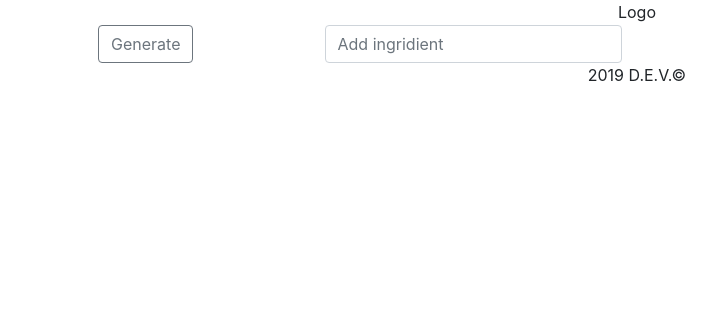
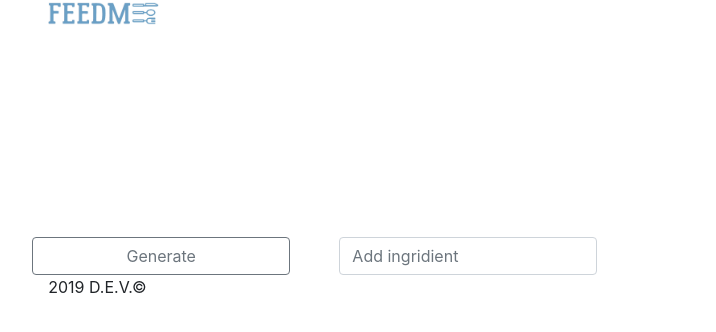
Before and after one commit to Jellyasjack/softdevproj, a React (Create React App) app: page / in a window 1280 px wide. Shown: the top 332 px of the page, without its empty margins (3-719 px from the left). Built offline with nearby package versions, Linux system fonts and the light colour scheme.

Commit message:
css1
Начал пилить цсс, пока всё косо -_-

```diff
--- a/src/App.css
+++ b/src/App.css
@@ -31,3 +31,30 @@
   visibility: visible;
   transition: 0.4s;
 }
+
+.larger {
+  padding-left: 4% !important;
+  padding-right: 4% !important;
+}
+
+.smallr {
+  padding-left: 2% !important;
+  padding-right: 2% !important;
+}
+
+.sbig {
+  width: 100% !important;
+}
+
+.smed {
+  width: 92% !important;
+  align-self: center;
+}
+
+.ssml {
+  width: 19% !important;
+}
+
+.pict {
+  height: 10%;
+}
--- a/src/App.js
+++ b/src/App.js
@@ -1,5 +1,6 @@
 import React from 'react';
 import './App.css';
+import logo from './logo.jpg';
 
 class App extends React.Component {
   constructor (props) {
@@ -11,6 +12,13 @@ class App extends React.Component {
       recp: '',
     }
     this.SummonEdward = this.SummonEdward.bind(this);
+  }
+
+  //Лого
+  logo() {
+    return (
+      <img src={logo} alt="Logo" class="pict"/>
+    )
   }
 
   //Запоминаем ингридиенты
@@ -66,7 +74,7 @@ class App extends React.Component {
       stt2 = "fadeout"
     }
     return(
-      <div class={"col-xl-3 col-md-3 col-12 " + stt2}>
+      <div class={"col-xl-3 col-md-3 col-12 smallr ssml " + stt2}>
         <input name="inp2" type="text" class="form-control" placeholder="Add ingridient"
           value={this.state.inp2}
           onChange={this.handleUserInput}
@@ -85,7 +93,7 @@ class App extends React.Component {
       stt3 = "fadeout"
     }
     return(
-      <div class={"col-xl-3 col-md-3 col-12 " + stt3}>
+      <div class={"col-xl-3 col-md-3 col-12 smallr ssml " + stt3}>
         <input name="inp3" type="text" class="form-control" placeholder="Add ingridient"
           value={this.state.inp3}
           onChange={this.handleUserInput}
@@ -96,30 +104,31 @@ class App extends React.Component {
 
   render() {
     return (
-      <div className="App">
+      <div className="App" class="sbig">
+
         {/* Логотип */}
-        <div class="row">
+        <div class="row larger sbig">
           <div class="col-xl-12 col-md-12 col-12">
-            <span class="text-justify">Logo</span>
+            {this.logo()}
           </div>
         </div>
 
         {/* Рецепт */}
-        <div class="row">
-          <div class="col-xl-12 col-md-12 col-12">
+        <div class="row larger sbig">
+          <div class="col-xl-12 col-md-12 col-12 smed">
             {this.Protocol11()}
           </div>
         </div>
 
-        <div class="row">
+        <div class="row smallr sbig">
 
           {/* Кнопка */}
-          <div class="col-xl-3 col-md-3 col-12">
-            <button class="btn btn-outline-secondary" type="button" onClick={this.SummonEdward}>Generate</button>
+          <div class="col-xl-3 col-md-3 col-12 smallr ssml">
+            <button class="btn btn-outline-secondary sbig" type="button" onClick={this.SummonEdward}>Generate</button>
           </div>
 
           {/* Поле ввода 1 */}
-          <div class="col-xl-3 col-md-3 col-12">
+          <div class="col-xl-3 col-md-3 col-12 smallr ssml">
             <input name="inp1" type="text" class="form-control" placeholder="Add ingridient"
               value={this.state.inp1}
               onChange={this.handleUserInput}
@@ -135,7 +144,7 @@ class App extends React.Component {
 
 
         {/* Прочая ересь */}
-        <div class="row">
+        <div class="row larger">
           <div class="col-xl-12 col-md-12 col-12">
             <span class="text-justify">2019   D.E.V.&#169;</span>
           </div>
```
Also changed, not shown: src/logo.PNG (added), src/logo.jpg (added).
